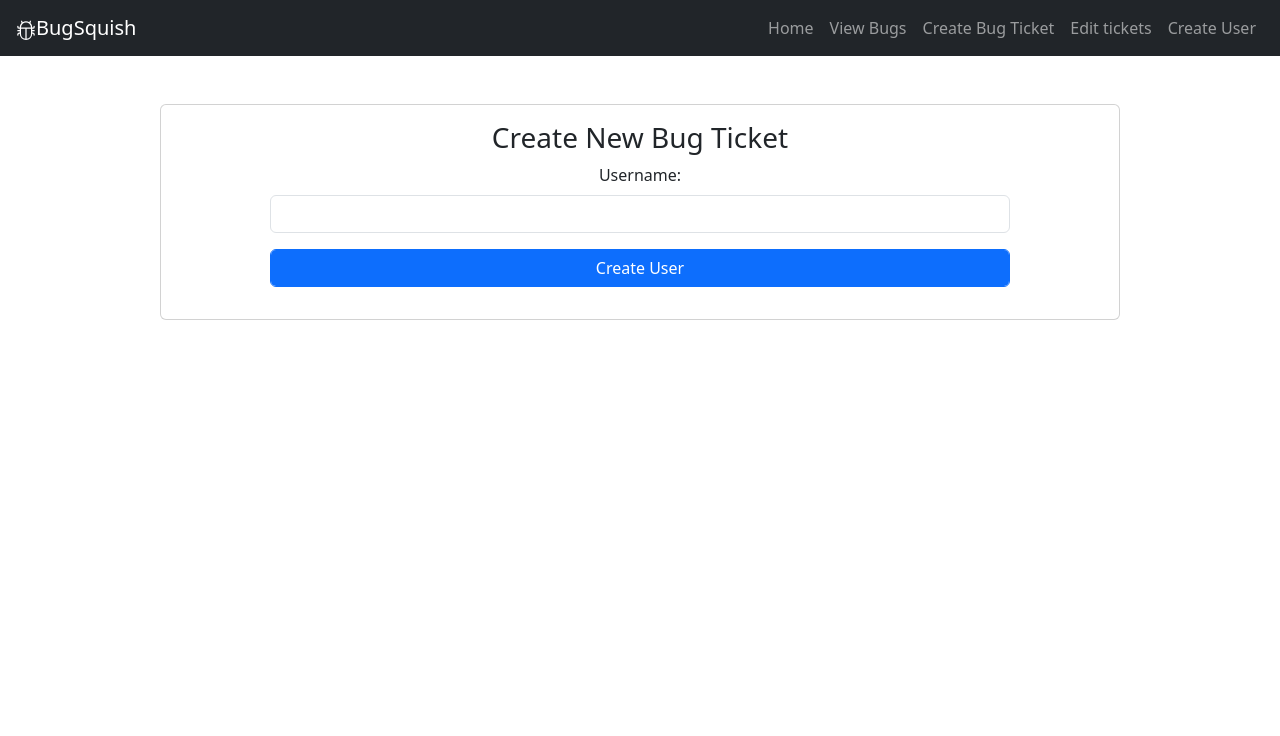
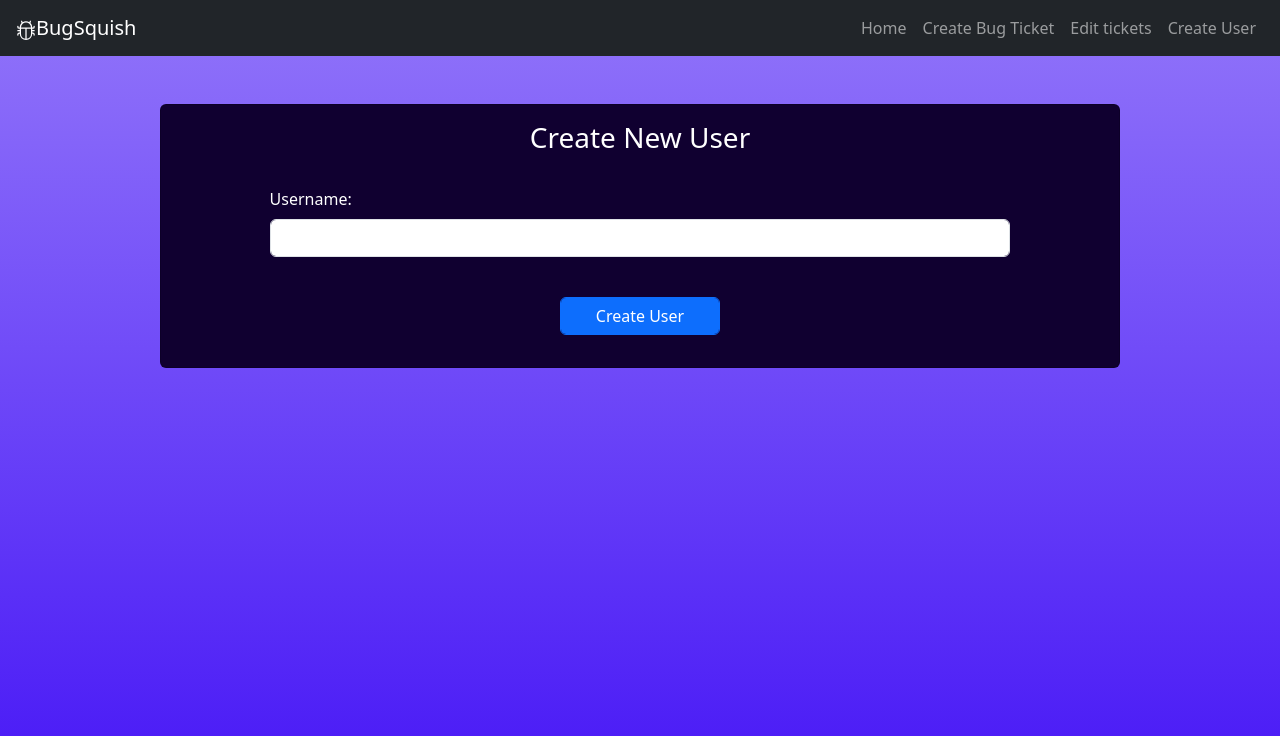
Before and after one commit to tun35770/BugSquish, a React (Vite) app in the folder BugSquish/: page /user in a window 1280 px wide. Shown: the top 736 px of the page. Built offline with nearby package versions, Linux system fonts and the light colour scheme.

Commit message:
Styling changes

```diff
--- a/BugSquish/src/App.css
+++ b/BugSquish/src/App.css
@@ -1,4 +1,19 @@
 #root {
   margin: 0 auto;
   text-align: center;
+  background-image: linear-gradient(#4717f698, #4717F6);
+  min-height:100vh;
 }
+
+.primaryColor {
+  background-color: #4717f698;
+}
+
+.secondaryColor {
+  background-color: #25202c56;
+  color: #fff;
+}
+
+.leftAlign {
+  text-align: left;
+}
--- a/BugSquish/src/App.tsx
+++ b/BugSquish/src/App.tsx
@@ -26,11 +26,9 @@ function App() {
           <Navbar.Collapse className="justify-content-end" id="basic-navbar-nav">
             <Nav className="me-3">
               <Link to="/" className="nav-link">Home</Link>
-              <Link to="/bugs" className="nav-link">View Bugs</Link>
               <Link to="/create" className="nav-link">Create Bug Ticket</Link>
               <Link to="/edit" className="nav-link">Edit tickets</Link>
               <Link to="/user" className="nav-link">Create User</Link>
-
             </Nav>
           </Navbar.Collapse>
 
@@ -38,7 +36,6 @@ function App() {
 
         <Routes>
           <Route path="/" element={<BugList />} />
-          <Route path="/bugs" element={<BugList />} />
           <Route path="/create" element={<CreateBug />} />
           <Route path="/edit/:id" element={<EditBug />} />
           <Route path="/user" element={<CreateUser />} />
--- a/BugSquish/src/components/BugList.tsx
+++ b/BugSquish/src/components/BugList.tsx
@@ -33,7 +33,7 @@ const BugList = () => {
         })
         .then((res) => res.json())
         .then((data) => {
-          console.log(data);
+          //console.log(data);
           setBugs(data);
         })
         .catch((err) => console.log(err))
@@ -43,7 +43,12 @@ const BugList = () => {
     <div>
       {bugs.map((bug, idx) => {
         return (
-          <Card key={idx} className='my-3 mx-5' style={{border:'2px solid lightblue'}}>
+          <Card key={idx} className='my-3 mx-5' style=
+          {{border:'2px solid lightblue',
+            textAlign:'left',
+            maxWidth:'35em',
+            backgroundImage: 'linear-gradient(to left, #3020a0aa, 35%, #000)',
+            color:'#fff'}}>
             <Card.Body>
               <Card.Title>
                 {bug.title}
@@ -52,15 +57,20 @@ const BugList = () => {
               <Card.Text>
                 {bug.description}
               </Card.Text>
+
+              <br/>
+
+              <Card.Body style={{padding:'0', lineHeight:'1em'}}>
                 <Card.Text>
-                {bug.project}
+                  <b>Project: </b>{bug.project}
                 </Card.Text>
                 <Card.Text>
-                {bug.username}
+                  <b>Submitted by: </b>{bug.username}
                 </Card.Text>
                 <Card.Text>
-                {bug.date.toString()}
+                  <b>{new Date(bug.date).toLocaleString('en-us', { weekday:"long", year:"numeric", month:"short", day:"numeric", hour:"2-digit", minute:"2-digit"})} </b>
                 </Card.Text>
+              </Card.Body>
             </Card.Body>
           </Card>
         )
--- a/BugSquish/src/components/CreateBug.tsx
+++ b/BugSquish/src/components/CreateBug.tsx
@@ -3,22 +3,6 @@ import Form from 'react-bootstrap/Form';
 import Card from 'react-bootstrap/Card'
 
 const CreateBug = () => {
-
-    /* Class Bug {
-        username: string;
-        title: string;
-        description: string;
-        project: string;
-        date: Date;
-
-        constructor(username:string, title:string, description:string, project:string, date:Date){
-            this.username = username;
-            this.title = title;
-            this.description = description;
-            this.project = project;
-            this.date = date;
-        }
-    } */
 
     const [username, setUsername] = useState('defaultUsername');
     const [title, setTitle] = useState('');
@@ -75,11 +59,17 @@ const CreateBug = () => {
     }
 
   return (
-    <Card className='' style={{maxWidth: '75%', margin: '3rem auto', padding:'1rem'}}>
+    <Card className='' style=
+        {{maxWidth: '75%',
+          margin: '3rem auto',
+          padding:'1rem',
+          backgroundColor: '#100030',
+          color:'#fff'}}>
         <h3>Create New Bug Ticket</h3>
+        <br/>
         <Form onSubmit={onSubmit} style={{width:'80%', margin:'0 auto'}}>
 
-            <Form.Group className="mb-3" >
+            <Form.Group className="mb-3 leftAlign" >
             <Form.Label>Title: </Form.Label>
                 <Form.Control
                 type="text"
@@ -90,10 +80,10 @@ const CreateBug = () => {
                 </Form.Control>
             </Form.Group>
 
-            <Form.Group className="mb-3">
+            <Form.Group className="mb-3 leftAlign">
             <Form.Label>Description: </Form.Label>
                 <Form.Control
-                type="text"
+                as="textarea"
                     required
                     className="form-control"
                     value={description}
@@ -101,7 +91,7 @@ const CreateBug = () => {
                 </Form.Control>
             </Form.Group>
 
-            <Form.Group className="mb-3">
+            <Form.Group className="mb-3 leftAlign">
             <Form.Label>Project Name: </Form.Label>
                 <Form.Control
                 type="text"
@@ -111,13 +101,14 @@ const CreateBug = () => {
                     onChange={onChangeProject}>
                 </Form.Control>
             </Form.Group>
-
+            <br/>
             <Form.Group className='mb-3'>
                 <Form.Control
                     type="submit"
                     value="Create Bug Ticket"
                     className="btn btn-primary"
-                    onSubmit={onSubmit}>
+                    onSubmit={onSubmit}
+                    style={{maxWidth:'10em'}}>
                 </Form.Control>
             </Form.Group>
         </Form>
--- a/BugSquish/src/components/CreateUser.tsx
+++ b/BugSquish/src/components/CreateUser.tsx
@@ -16,6 +16,7 @@ const CreateUser = () => {
         username: username,
     };
 
+    //TODO: Add error text on database error
     fetch('http://localhost:5000/users/add', {
       method: 'POST',
       headers: {
@@ -33,11 +34,19 @@ const CreateUser = () => {
 
 
   return (
-    <Card className='' style={{maxWidth: '75%', margin: '3rem auto', padding:'1rem'}}>
-      <h3>Create New Bug Ticket</h3>
-      <Form onSubmit={onSubmit} style={{width:'80%', margin:'0 auto'}}>
+    <Card className='' style=
+      {{maxWidth: '75%',
+        margin: '3rem auto',
+        padding:'1rem',
+        backgroundColor: '#100030',
+        color:'#fff'}}>
+      <h3>Create New User</h3>
+      <br/>
+      <Form onSubmit={onSubmit} style=
+        {{width:'80%',
+          margin:'0 auto'}}>
 
-        <Form.Group className="mb-3" >
+        <Form.Group className="mb-3 leftAlign">
         <Form.Label>Username: </Form.Label>
             <Form.Control
               type="text"
@@ -47,13 +56,14 @@ const CreateUser = () => {
               onChange={onChangeUsername}>
             </Form.Control>
         </Form.Group>
-
+        <br/>
         <Form.Group className='mb-3'>
                 <Form.Control
                     type="submit"
                     value="Create User"
                     className="btn btn-primary"
-                    onSubmit={onSubmit}>
+                    onSubmit={onSubmit}
+                    style={{maxWidth:'10em'}}>
                 </Form.Control>
             </Form.Group>
         </Form>
--- a/BugSquish/src/index.css
+++ b/BugSquish/src/index.css
@@ -17,7 +17,7 @@
 a {
   font-weight: 500;
   color: #646cff;
-  text-decoration: inherit;
+  text-decoration:dashed;
 }
 a:hover {
   color: #535bf2;
```
Lines whose indentation alone changed are shown as unchanged.
